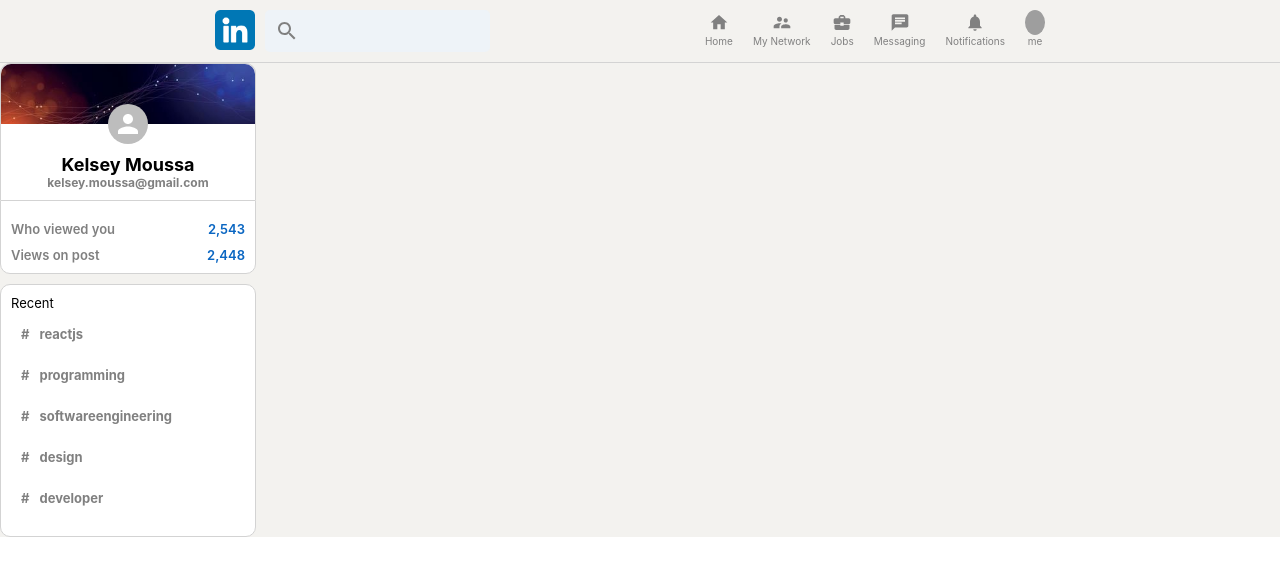
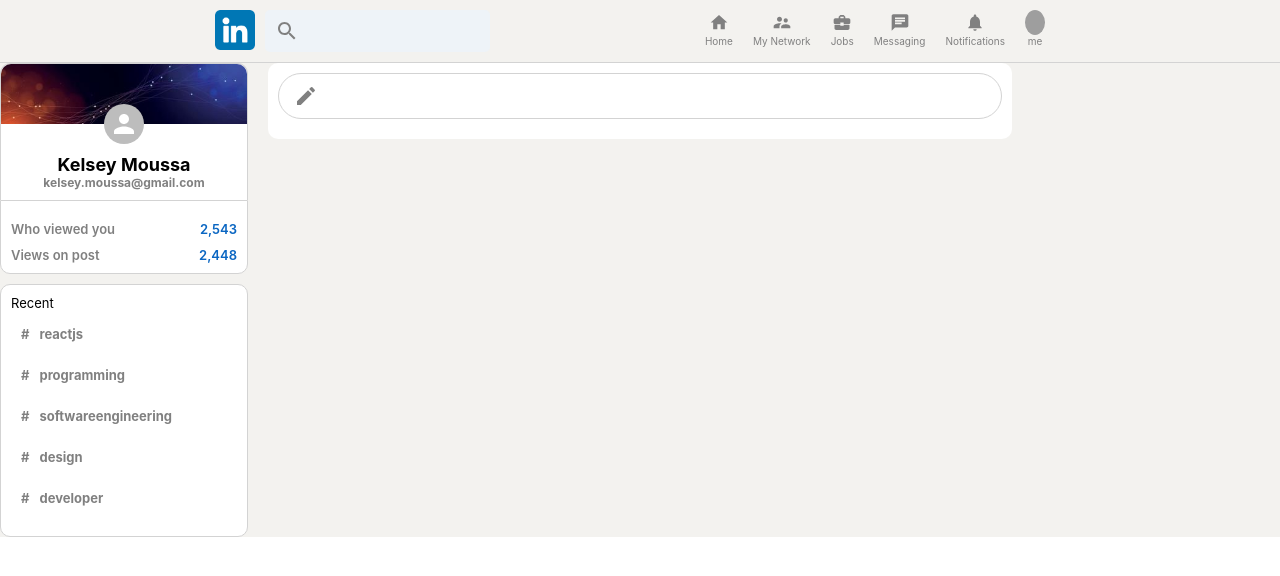
Before and after one commit to KMoussa33/linkedin-clone-yt, a React (Create React App) app: page / in a window 1280 px wide. Shown: the top 576 px of the page. Built offline with nearby package versions, Linux system fonts and the light colour scheme; grey boxes are pictures that could not be loaded.

Commit message:
creating feed and input options

```diff
--- a/src/App.js
+++ b/src/App.js
@@ -1,8 +1,9 @@
 import React from 'react';
 import './App.css';
+import Feed from './Feed';
 import Header from './Header';
 import Sidebar from './Sidebar';
-import Feed from './Feed';
+
 
 function App() {
   return (
--- a/src/Feed.css
+++ b/src/Feed.css
@@ -0,0 +1,39 @@
+.feed {
+    flex: 0.6;
+    margin: 0 20px;
+
+}
+
+.feed__inputContainer {
+    background-color: white;
+    padding: 10px;
+    padding-bottom: 20px;
+    border-radius: 10px;
+    margin-bottom: 20px;
+}
+
+.feed__input {
+    border: 1px solid lightgray;
+    border-radius: 30px;
+    display: flex;
+    padding: 10px;
+    color: gray;
+    padding-left: 15px;
+}
+
+.feed__input form {
+    display: flex;
+    width: 100%;
+}
+
+.feed__input form input {
+    border: none;
+    flex: 1;
+    margin-left: 10px;
+    outline-width: 0;
+    font-weight: 600;
+}
+
+.feed__input form button {
+    display: none;
+}
--- a/src/Feed.js
+++ b/src/Feed.js
@@ -1,9 +1,23 @@
 import React from 'react'
+import './Feed.css'
+import CreateIcon from '@mui/icons-material/Create';
+import InputOption from './InputOption';
 
 function Feed() {
   return (
-    <div>
-
+    <div className='feed'>
+        <div className="feed__inputContainer">
+            <div className="feed__input">
+                <CreateIcon />
+                <form>
+                    <input type="text" />
+                    <button type='submit'>Send</button>
+                </form>
+            </div>
+            <div className="feed__inputOptions">
+                <InputOption />
+            </div>
+        </div>
     </div>
   )
 }
--- /dev/null
+++ b/src/InputOption.js
@@ -0,0 +1,12 @@
+import React from 'react'
+import './InputOption.css'
+
+function InputOption() {
+  return (
+    <div className='inputOption'>
+
+    </div>
+  )
+}
+
+export default InputOption
```
Also changed, not shown: src/InputOption.css (added).
